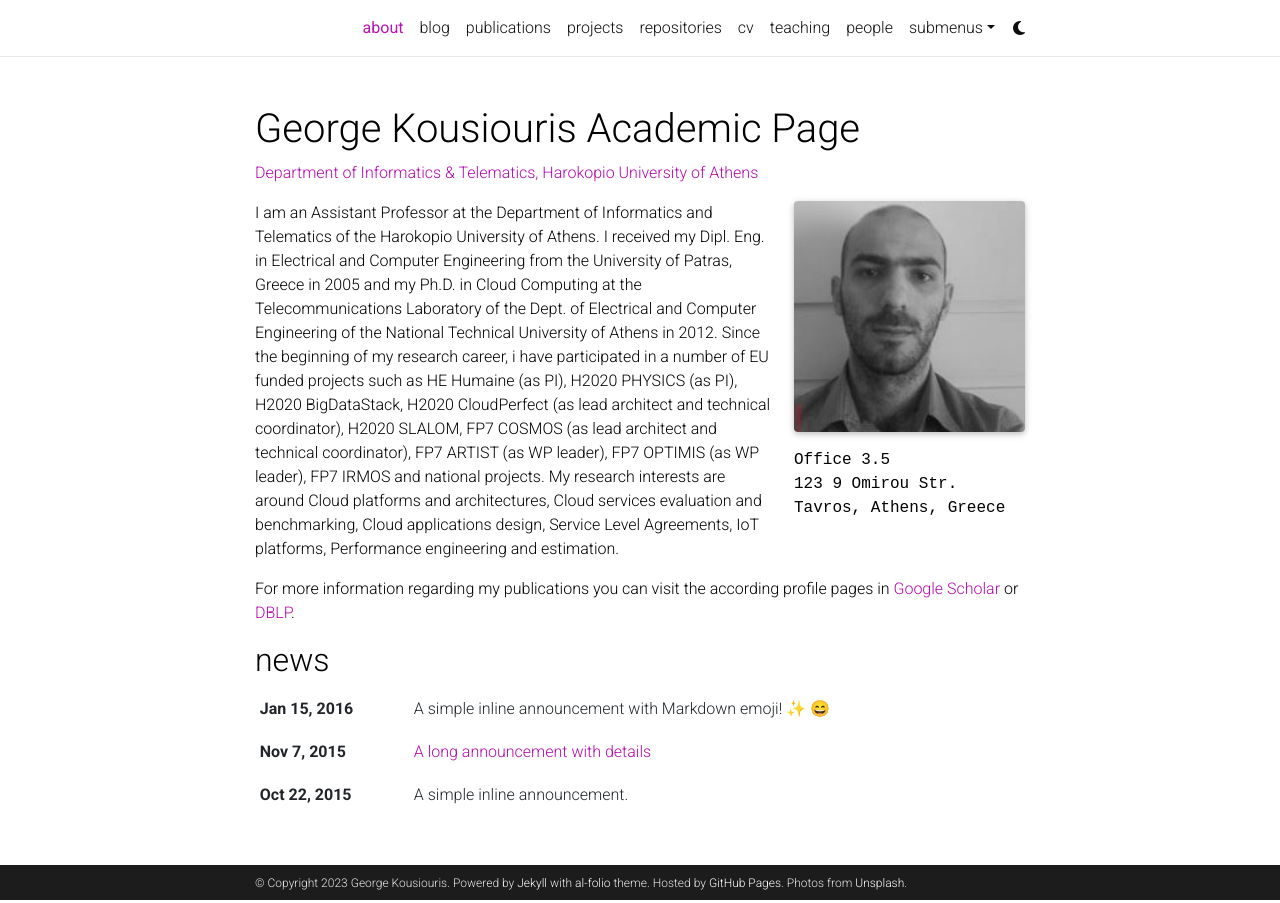
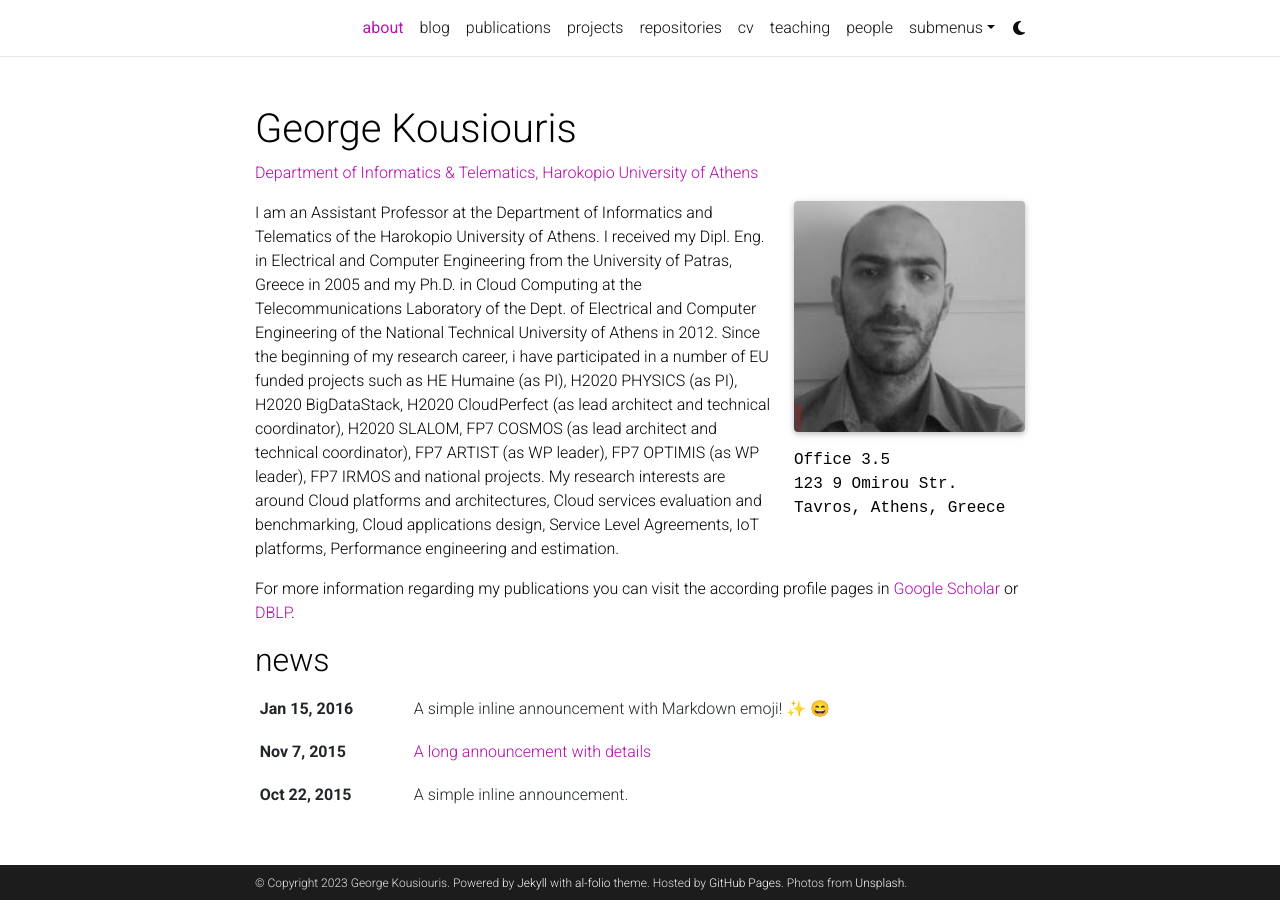
Before and after one commit to gkousiouris/gkousiouris.github.io, a Jekyll site: the page built from _pages/about.md, in a window 1280 px wide. Built offline with Jekyll 4.4.1, drawn with Linux system fonts in a browser that asks for light colours; full-size pictures stand in for the smaller copies a plugin makes; emoji names are drawn with the system emoji font; comment, search, counter and statistics services are not loaded; a style sheet for code colours, icons or effects is not loaded.

Commit message:
Update _config.yml

```diff
--- a/_config.yml
+++ b/_config.yml
@@ -2,7 +2,7 @@
 # Site settings
 # -----------------------------------------------------------------------------
 
-title: George Kousiouris Academic Page # the website title (if blank, full name will be used instead)
+title: George Kousiouris # the website title (if blank, full name will be used instead)
 first_name: George
 last_name: Kousiouris
 email: gkousiou(a)hua.gr
```
